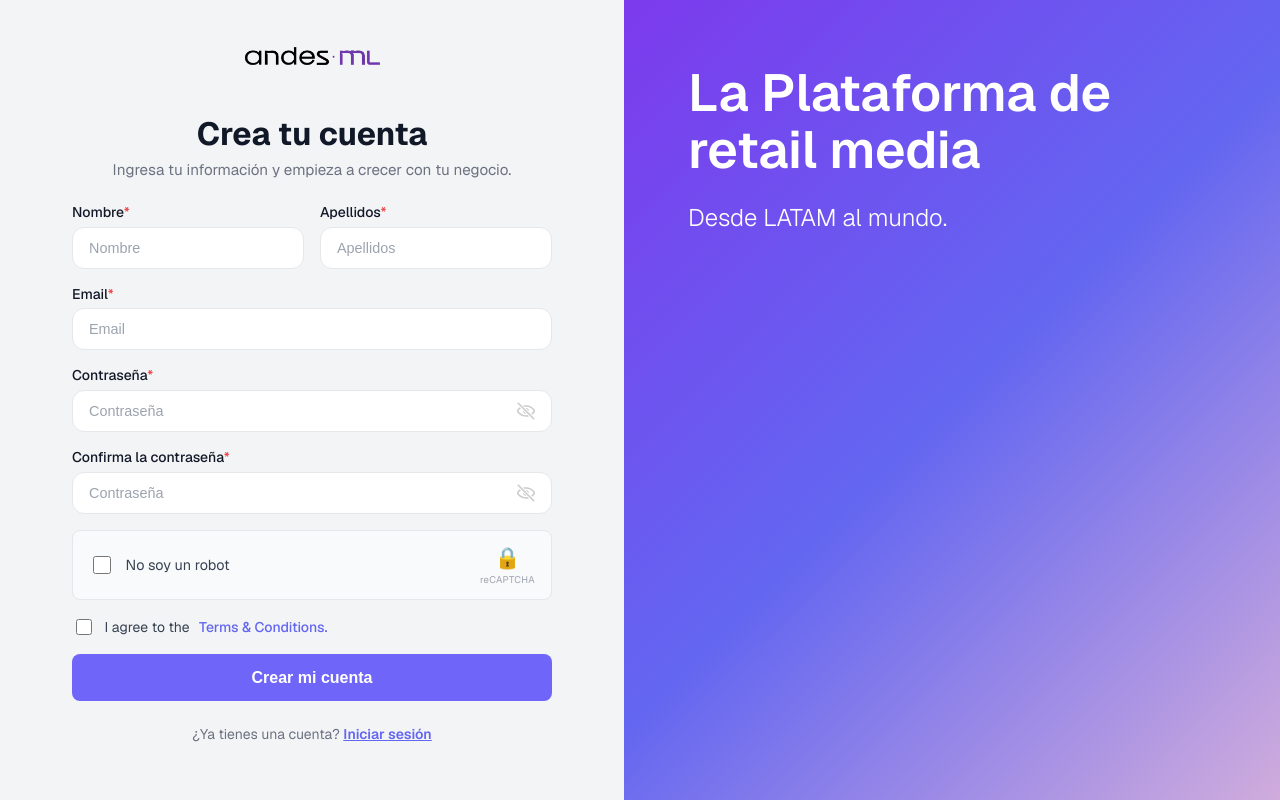
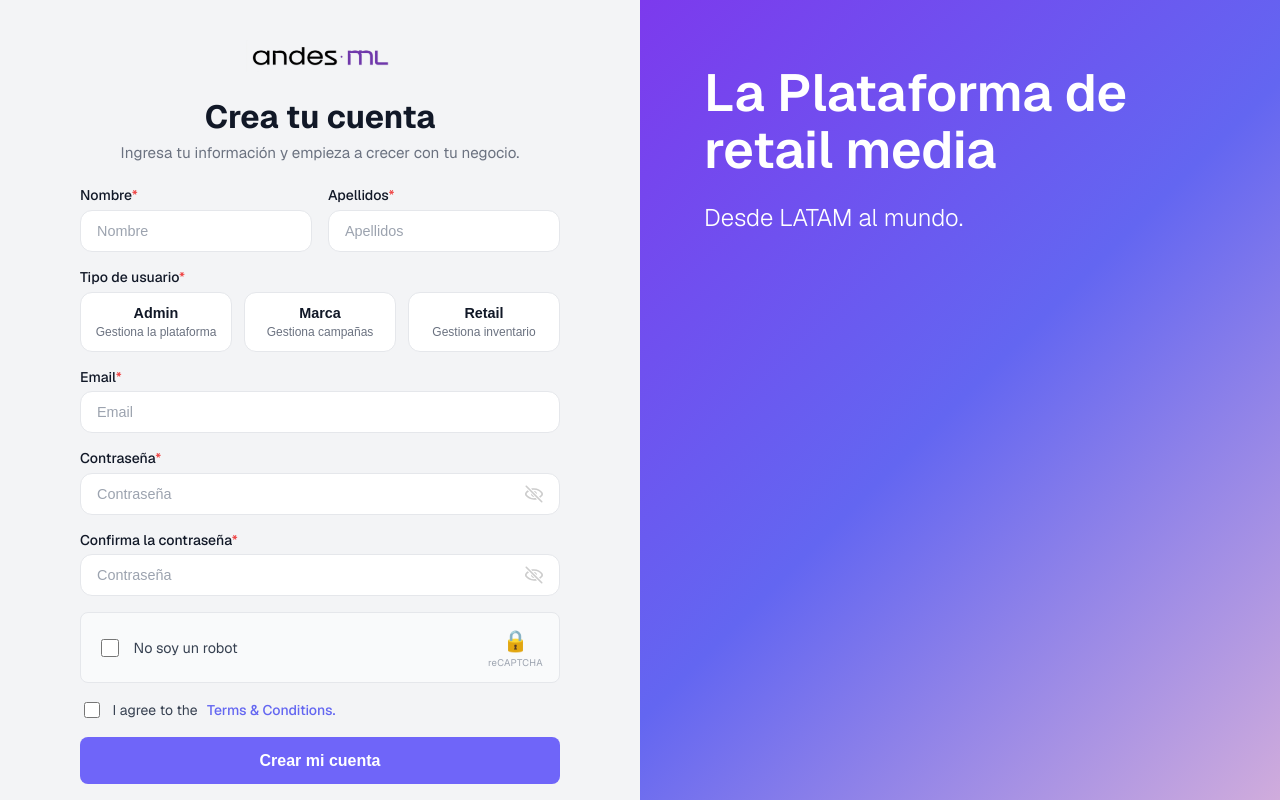
Before and after one commit to FelipeFuentesG/insights-frontend-ci, a Next.js app in the folder insightsweb/: page /register in a window 1280 px wide. Built offline with nearby package versions, Linux system fonts and the light colour scheme.

Commit message:
fix: user types corrected

```diff
--- a/insightsweb/pages/register.tsx
+++ b/insightsweb/pages/register.tsx
@@ -3,9 +3,18 @@ import Link from "next/link";
 import { useState } from "react";
 
 
+type UserType = "admin" | "marca" | "retail" | null;
+
+const USER_TYPES: { value: UserType; label: string; description: string }[] = [
+  { value: "admin", label: "Admin", description: "Gestiona la plataforma" },
+  { value: "marca", label: "Marca", description: "Gestiona campañas" },
+  { value: "retail", label: "Retail", description: "Gestiona inventario" },
+];
+
 export default function Register() {
   const [showPassword, setShowPassword] = useState(false);
   const [showConfirm, setShowConfirm] = useState(false);
+  const [userType, setUserType] = useState<UserType>(null);
 
   return (
     <main className="layout-register-main">
@@ -42,6 +51,25 @@ export default function Register() {
                   Apellidos<span className="layout-register-label-required">*</span>
                 </label>
                 <input type="text" placeholder="Apellidos" className="layout-register-input" />
+              </div>
+            </div>
+
+            <div className="layout-register-field">
+              <label className="layout-register-label">
+                Tipo de usuario<span className="layout-register-label-required">*</span>
+              </label>
+              <div className="layout-register-usertype-row">
+                {USER_TYPES.map(({ value, label, description }) => (
+                  <button
+                    key={value}
+                    type="button"
+                    className={`layout-register-usertype-card${userType === value ? " layout-register-usertype-card--selected" : ""}`}
+                    onClick={() => setUserType(value)}
+                  >
+                    <span className="layout-register-usertype-label">{label}</span>
+                    <span className="layout-register-usertype-desc">{description}</span>
+                  </button>
+                ))}
               </div>
             </div>
 
--- a/insightsweb/styles/register.css
+++ b/insightsweb/styles/register.css
@@ -3,11 +3,10 @@ body {
     margin: 0;
     padding: 0;
     height: 100%;
-    overflow: hidden;
 }
 
 .layout-register-main {
-    min-height: 100vh;
+    height: 100vh;
     display: flex;
 }
 
@@ -19,6 +18,8 @@ body {
   align-items: center;
   padding: 2.5rem 3rem;
   overflow-y: auto;
+  height: 100%;
+  box-sizing: border-box;
 }
 
 .layout-register-logo {
@@ -200,6 +201,55 @@ body {
 
 .layout-register-terms-link:hover { text-decoration: underline; }
 
+.layout-register-usertype-row {
+  display: flex;
+  gap: 0.75rem;
+}
+
+.layout-register-usertype-card {
+  flex: 1;
+  display: flex;
+  flex-direction: column;
+  align-items: center;
+  gap: 0.25rem;
+  padding: 0.75rem 0.5rem;
+  border: 1.5px solid #e5e7eb;
+  border-radius: 0.75rem;
+  background-color: #ffffff;
+  cursor: pointer;
+  transition: border-color 0.15s ease, background-color 0.15s ease;
+}
+
+.layout-register-usertype-card:hover {
+  border-color: #a78bfa;
+  background-color: #faf5ff;
+}
+
+.layout-register-usertype-card--selected {
+  border-color: #6366f1;
+  background-color: #eef2ff;
+}
+
+.layout-register-usertype-label {
+  font-size: 0.9rem;
+  font-weight: 600;
+  color: #111827;
+}
+
+.layout-register-usertype-card--selected .layout-register-usertype-label {
+  color: #4f46e5;
+}
+
+.layout-register-usertype-desc {
+  font-size: 0.75rem;
+  color: #6b7280;
+  text-align: center;
+}
+
+.layout-register-usertype-card--selected .layout-register-usertype-desc {
+  color: #6366f1;
+}
+
 .layout-register-btn {
   width: 100%;
   padding: 0.9rem;
@@ -235,6 +285,8 @@ body {
   display: flex;
   align-items: flex-start;
   padding: 4rem;
+  box-sizing: border-box;
+  overflow: hidden;
 }
 
 .layout-register-promo-content {
```
Also changed, not shown: insightsweb/components/Navbar.tsx (+10 -10 lines), insightsweb/components/Navbar.module.css (renamed from insightsweb/components/Navbar.css).
